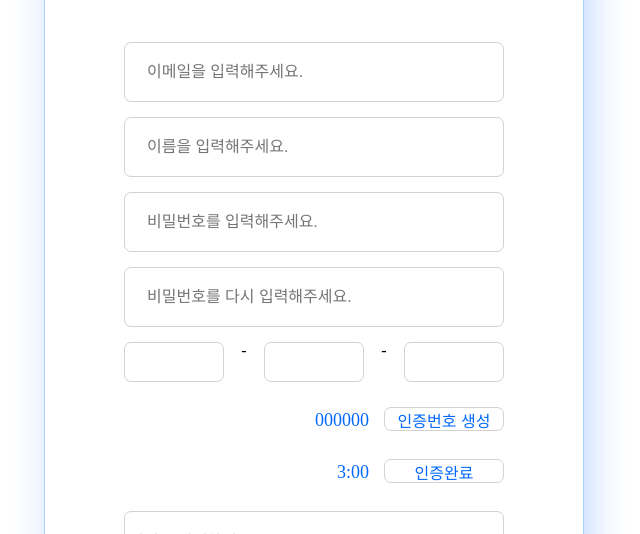
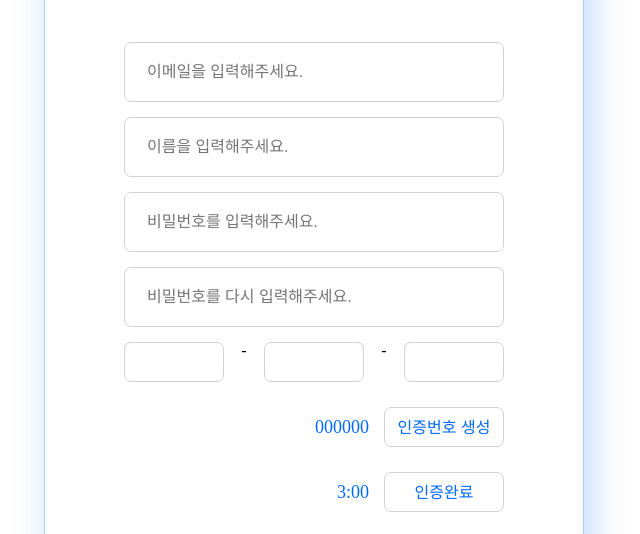
Before and after one commit to antipiebse/cyworld-clonecoding, a plain HTML site: page class/final/final.html in a window 1280 px wide. Shown: the part 236-770 px from the top of the page, without its empty margins (326-966 px from the left). Drawn offline with Linux system fonts and the light colour scheme.

Commit message:
css update

```diff
--- a/class/final/final.css
+++ b/class/final/final.css
@@ -93,7 +93,7 @@ ul {
     justify-content: right;
     margin-top: 25px;
     margin-bottom: 25px;
-
+    align-items: center;
 }
 
 .auth_1 #auth, .auth_2 #time, .auth_1 button, .auth_2 button{
@@ -113,6 +113,8 @@ ul {
     font-size: 16px;
     text-align: center;
     line-height: 25px;
+    transition-duration: 0.4s;
+
 }
 
 .auth_1 button:hover, .auth_2 button:hover {
@@ -125,7 +127,7 @@ ul {
 
 .form__body__auth button{
     width: 120px;
-    height: 24px;
+    height: 40px;
     margin-left: 15px;
 }
 
```
